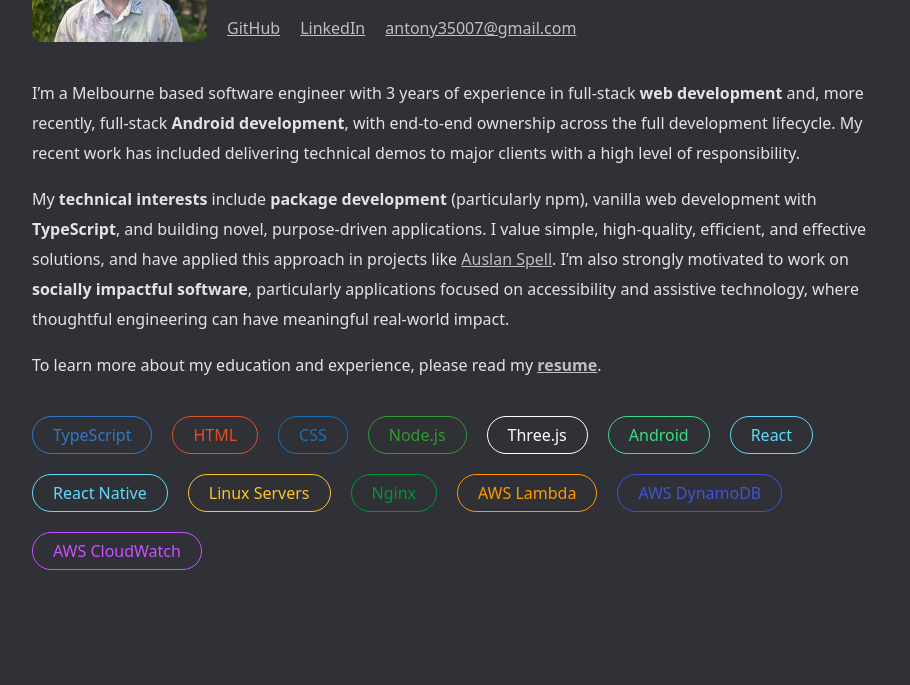
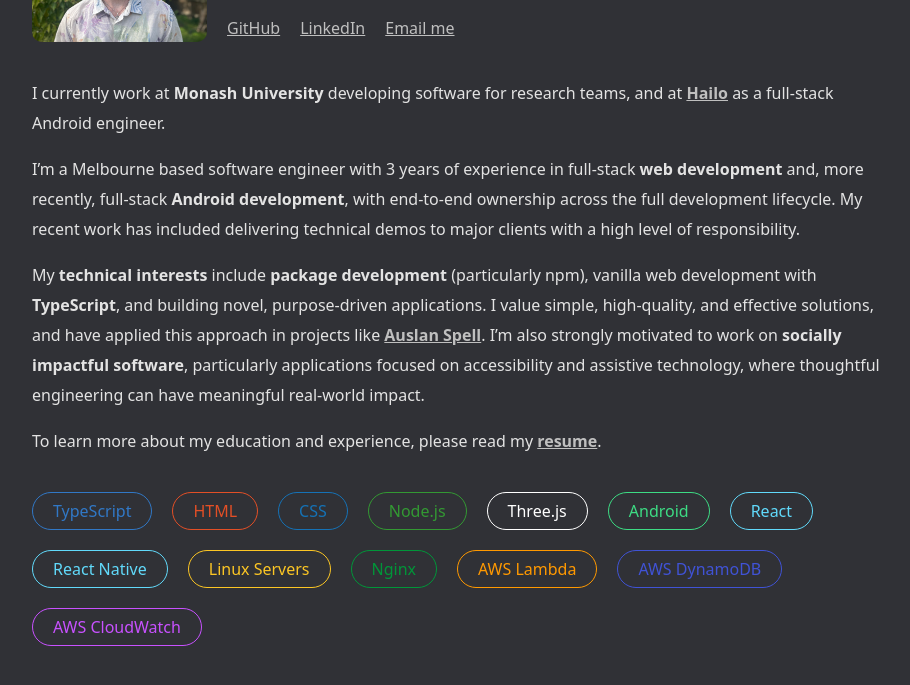
Before and after one commit to AntonyLoose/resume-website, a website: page pages/about-me.html in a window 1280 px wide. Shown: the part 233-918 px from the top of the page, without its empty margins (168-1078 px from the left). Drawn offline with Linux system fonts and the light colour scheme; files that its build step writes are made by us from their sources.

Commit message:
feat: obfuscate email and increase boldness for bold links

```diff
--- a/pages/about-me.html
+++ b/pages/about-me.html
@@ -23,12 +23,17 @@
                 <div class="hstack">
                     <a href="https://github.com/AntonyLoose">GitHub</a>
                     <a href="https://www.linkedin.com/in/antony-loose-41011428b/">LinkedIn</a>
-                    <a href="mailto:antony35007@gmail.com">antony35007@gmail.com</a>
+                    <a id="email-link">Email me</a>
                 </div>
             </div>
         </div>
 
         <div class="vgap"></div>
+
+        <p>
+            I currently work at <b>Monash University</b> developing software for research teams, and at
+            <a href="https://www.hailo.co/" class="text-selected">Hailo</a> as a full-stack Android engineer.
+        </p>
 
         <p>
             I’m a Melbourne based software engineer with 3 years of experience in full-stack <b>web development</b> and,
@@ -40,8 +45,8 @@
         <p>
             My <b>technical interests</b> include <b>package development</b> (particularly npm), vanilla web development
             with
-            <b>TypeScript</b>, and building novel, purpose-driven applications. I value simple, high-quality, efficient,
-            and effective solutions, and have applied this approach in projects like
+            <b>TypeScript</b>, and building novel, purpose-driven applications. I value simple, high-quality, and
+            effective solutions, and have applied this approach in projects like
             <a href="https://alpha.auslan-spell-web-package.cloud.edu.au/" class="text-selected">Auslan Spell</a>.
 
             I’m also strongly motivated to work on <b>socially impactful software</b>, particularly applications focused
@@ -72,6 +77,14 @@
             <div class="chip aws-cloudwatch">AWS CloudWatch</div>
         </div>
     </main>
+
+    <script>
+        const user = "antony35007";
+        const domain = "gmail.com";
+        const link = document.getElementById("email-link");
+
+        link.href = `mailto:${user}@${domain}`;
+    </script>
 </body>
 
 </html>
--- a/public/index.css
+++ b/public/index.css
@@ -75,7 +75,7 @@ p {
 }
 
 .text-selected {
-    font-weight: bolder;
+    font-weight: 700;
 }
 
 .vgap {
```
